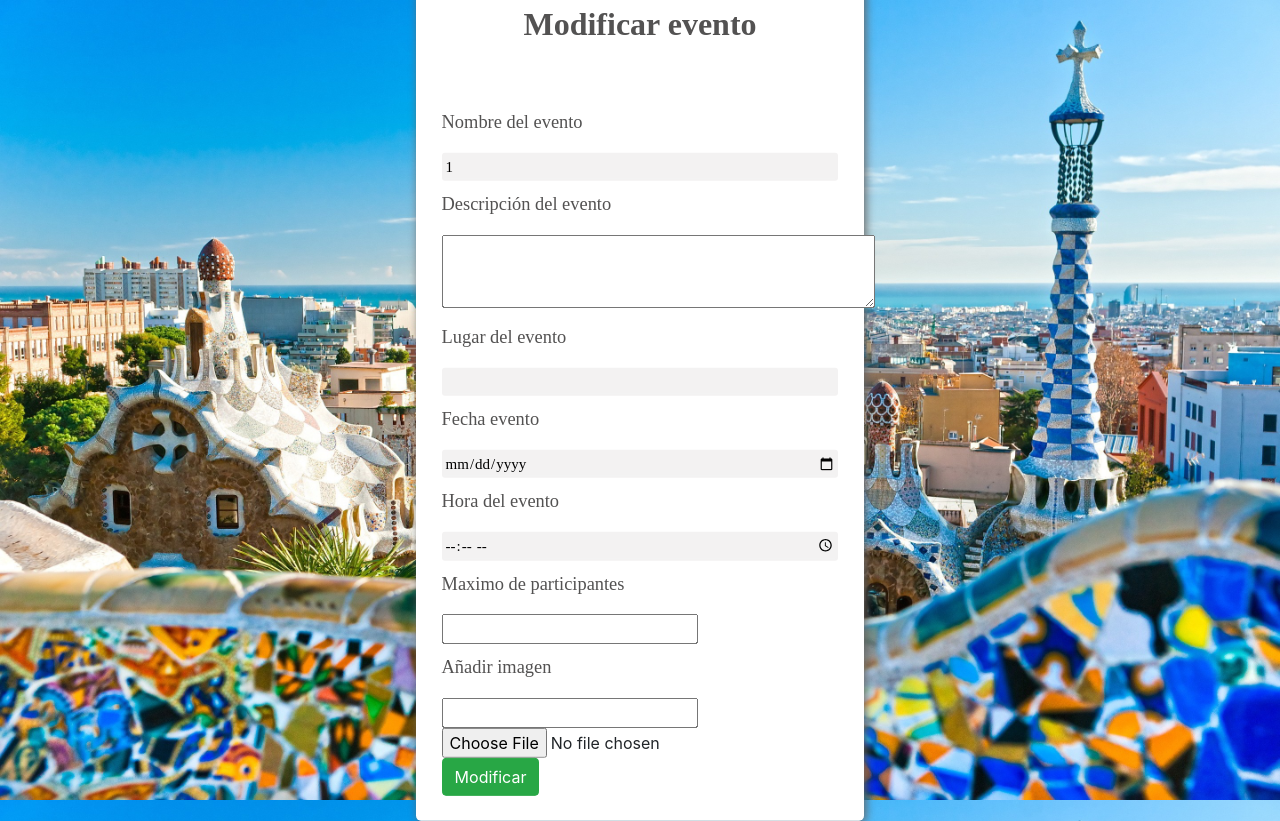
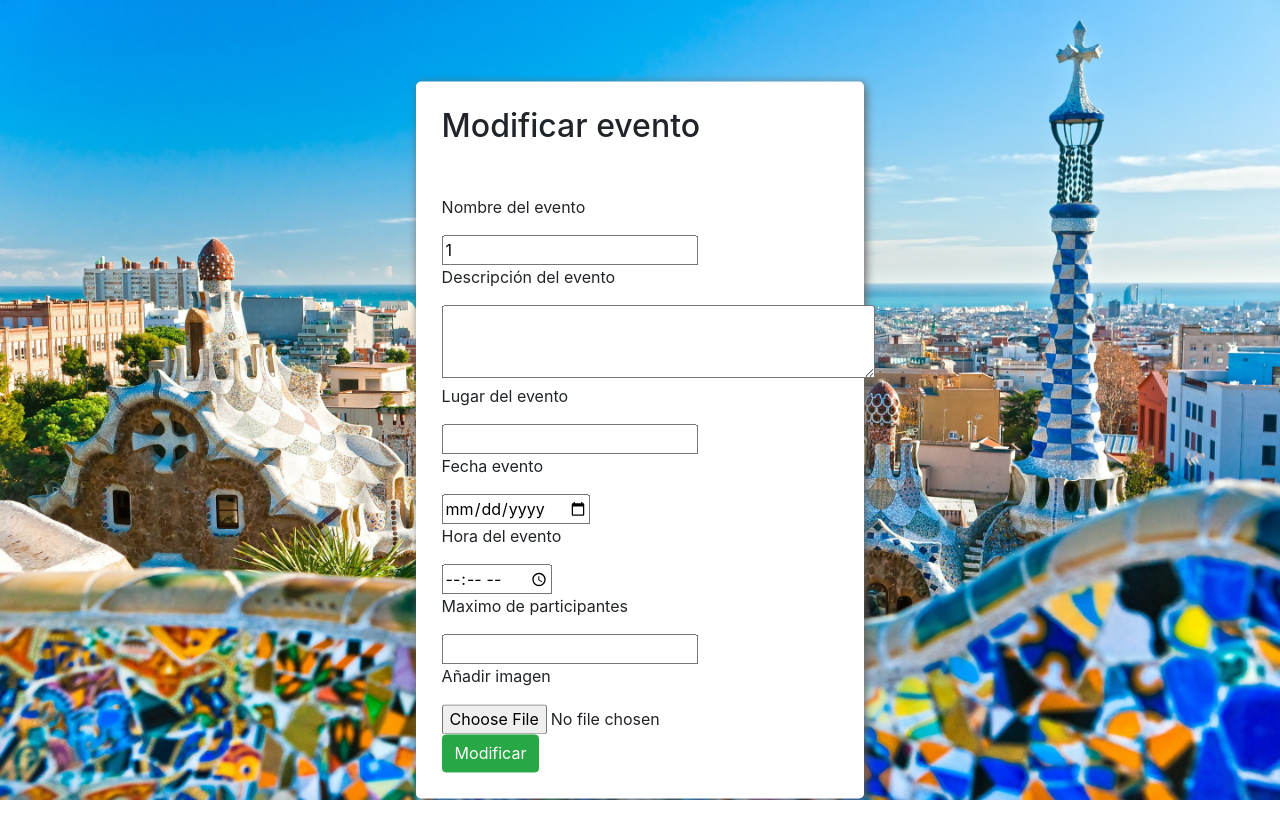
Before and after one commit to LauraFernandez18/APPMunicipal, a PHP site: page /view/modificar.form.php?nom_evento=1 in a window 1280 px wide. After the commit the page ends 800 px from the top, so only its background shows below. Run offline with PHP 8.4, Linux system fonts and the light colour scheme; a user stored in the database is signed in; data that the repository does not hold is empty.

Commit message:
imagenes solucionadas

```diff
--- a/css/style.css
+++ b/css/style.css
@@ -179,7 +179,7 @@
 }
 
 .table img {
-    width: 30%;
+    width: 50%;
 }
 
 .table th {
@@ -190,6 +190,10 @@
 .table tr:hover {
     background-color: rgb(213, 213, 248);
     cursor: pointer;
+}
+
+.table td {
+    width: 10%;
 }
 
 
@@ -207,6 +211,20 @@
     border-radius: 5px;
     box-shadow: 2px 2px 10px #666;
 }
+
+.caja_crear_modificar {
+    position: absolute;
+    top: 55%;
+    left: 50%;
+    text-align: left;
+    transform: translate(-50%, -50%);
+    background-color: white;
+    width: 35%;
+    padding: 2%;
+    border-radius: 5px;
+    box-shadow: 2px 2px 10px #666;
+}
+
 
 
 /* estilo para inputs */
--- a/js/code.js
+++ b/js/code.js
@@ -49,9 +49,11 @@
     lugar_evento = document.getElementById('lugar_evento').value
     fecha_evento = document.getElementById('fecha_evento').value
     hora_evento = document.getElementById('hora_evento').value
+    max_evento = document.getElementById('max_evento').value
+    foto_evento = document.getElementById('foto_evento').value
     mensaje = document.getElementById('mensaje')
 
-    if (nom_evento == '' || desc_evento == '' || lugar_evento == '' || fecha_evento == '' || hora_evento == '') {
+    if (nom_evento == '' || desc_evento == '' || lugar_evento == '' || fecha_evento == '' || hora_evento == '' || max_evento == '' || foto_evento == '') {
         mensaje.innerHTML = 'Rellena todos los campos'
         return false
     } else {
--- a/services/config.php
+++ b/services/config.php
@@ -1,6 +1,6 @@
 <?php
  define("SERVIDOR","localhost");
  define("USUARIO","root");
- define("PASSWORD","MySQLpass123");
+ define("PASSWORD","");
  define("BD","bd_app");
  ?>
--- a/view/ainscription.form.php
+++ b/view/ainscription.form.php
@@ -4,12 +4,12 @@
     <meta charset="UTF-8">
     <meta http-equiv="X-UA-Compatible" content="IE=edge">
     <meta name="viewport" content="width=device-width, initial-scale=1.0">
-    <title>Crear</title>
+    <title>Inscripción</title>
     <link rel="stylesheet" type="text/css" href="../css/style.css">
     <script type="text/javascript" src="../js/code.js"></script>
     <link href="https://cdn.jsdelivr.net/npm/bootstrap@5.1.3/dist/css/bootstrap.min.css" rel="stylesheet" integrity="sha384-1BmE4kWBq78iYhFldvKuhfTAU6auU8tT94WrHftjDbrCEXSU1oBoqyl2QvZ6jIW3" crossorigin="anonymous">
 </head>
-<body>
+<body class="cuerpo">
     <div class="caja">
     <div class=alert id='mensaje'></div>
             <h2>Inscripción</h2>
--- a/view/crear.form.php
+++ b/view/crear.form.php
@@ -10,7 +10,7 @@
     <title>Crear evento</title>
 </head>
 <body class="cuerpo">
-<form action="../processes/crear.proc.php" method="post" class="caja" enctype="multipart/form-data" onsubmit="return evento();">
+<form action="../processes/crear.proc.php" method="post" class="caja_crear_modificar"  enctype="multipart/form-data" onsubmit="return evento();">
         <h2>Crear evento</h2>
         <div class=alert id='mensaje'></div>
         <p>Nombre del evento</p>
@@ -34,7 +34,7 @@
         <p>Añadir imagen</p>
         <input type="text" name="title" id="title">
         <input type="file" name="foto_evento" id="foto_evento">
-        <input type="hidden" name="id_evento" value="<?php echo $_GET['id_evento'] ?>">
+        <input type="hidden" name="id_evento" value="<?php echo $_GET['id_evento']?>">
         <br>
         <input type="submit" value="Crear" class="btn btn-success">
 </div>
--- a/view/inscription.principal.php
+++ b/view/inscription.principal.php
@@ -4,7 +4,7 @@
     <meta charset="UTF-8">
     <meta http-equiv="X-UA-Compatible" content="IE=edge">
     <meta name="viewport" content="width=device-width, initial-scale=1.0">
-    <title>Crear</title>
+    <title>Inscripción</title>
     <link rel="stylesheet" type="text/css" href="../css/style.css">
     <script type="text/javascript" src="../js/code.js"></script>
     <link href="https://cdn.jsdelivr.net/npm/bootstrap@5.1.3/dist/css/bootstrap.min.css" rel="stylesheet" integrity="sha384-1BmE4kWBq78iYhFldvKuhfTAU6auU8tT94WrHftjDbrCEXSU1oBoqyl2QvZ6jIW3" crossorigin="anonymous">
--- a/view/modificar.form.php
+++ b/view/modificar.form.php
@@ -17,7 +17,7 @@
     <title>Crear evento</title>
 </head>
 <body class="cuerpo">
-<form action="../processes/modificar.proc.php" method="post" class="caja" enctype="multipart/form-data" onsubmit="return evento();">
+<form action="../processes/modificar.proc.php" method="post" class="caja_crear_modificar" enctype="multipart/form-data" onsubmit="return evento();">
         <h2>Modificar evento</h2>
         <div class=alert id='mensaje'></div>
         <p>Nombre del evento</p>
@@ -39,8 +39,7 @@
         <input type="num" name="max_evento" id="max_evento" value="<?php echo $_GET['max_evento'] ?>">
         <br>
         <p>Añadir imagen</p>
-        <input type="text" name="title" id="title">
-        <input type="file" name="foto_evento" id="foto_evento">
+        <input type="file" name="foto_evento" id="foto_evento" value="<?php echo $_FILES['foto_evento'] ?>">
         <input type="hidden" name="id_evento" value="<?php echo $_GET['id'] ?>">
         <br>
         <input type="submit" value="Modificar" class="btn btn-success">
--- a/view/pag.admin.php
+++ b/view/pag.admin.php
@@ -48,9 +48,9 @@
         <td><?php echo"{$producto['fecha_evento']}";?></td>
         <td><?php echo"{$producto['hora_evento']}";?></td>
         <td><?php echo"{$producto['max_evento']}";?></td>
-        <td><img src="../img/ciclismo.jpg"></td>
+        <td><img src="../img/<?php echo "{$producto['foto_evento']}";?>"></td>
         <?php
-        echo "<td><a type='button' class='btn btn-success'  href='modificar.form.php?id={$producto['id_evento']}&nom_evento={$producto['nom_evento']}&desc_evento={$producto['desc_evento']}&lugar_evento={$producto['lugar_evento']}&fecha_evento={$producto['fecha_evento']}&hora_evento={$producto['hora_evento']}'>Modificar</a></td>";
+        echo "<td><a type='button' class='btn btn-success'  href='modificar.form.php?id={$producto['id_evento']}&nom_evento={$producto['nom_evento']}&desc_evento={$producto['desc_evento']}&lugar_evento={$producto['lugar_evento']}&fecha_evento={$producto['fecha_evento']}&hora_evento={$producto['hora_evento']}&max_evento={$producto['max_evento']}&foto_evento={$producto['foto_evento']}'>Modificar</a></td>";
         ?>
         <td><form METHOD='POST' action='registered.admin.php'>
             <input type='hidden' name='id' value=<?php echo"{$producto['id_evento']}";?>>
--- a/view/pag.principal.php
+++ b/view/pag.principal.php
@@ -24,7 +24,7 @@
     foreach ($eventos as $producto){
         ?>
         <div class="seccion">
-        <img <?php echo"{$producto['foto_evento']}";?>>
+        <img src="../img/<?php echo "{$producto['foto_evento']}";?>"></td>
         <h2><?php echo"{$producto['nom_evento']}";?></h2>
         <hr>
         <p><?php echo"{$producto['desc_evento']}";?></p>
```
Also changed, not shown: processes/crear.proc.php (+10 -0 lines), processes/modificar.proc.php (+11 -2 lines), img/futbol-1-kU3C--620x349@abc.jpg (added), img/vivir-barcelona_cover.jpg (added).
